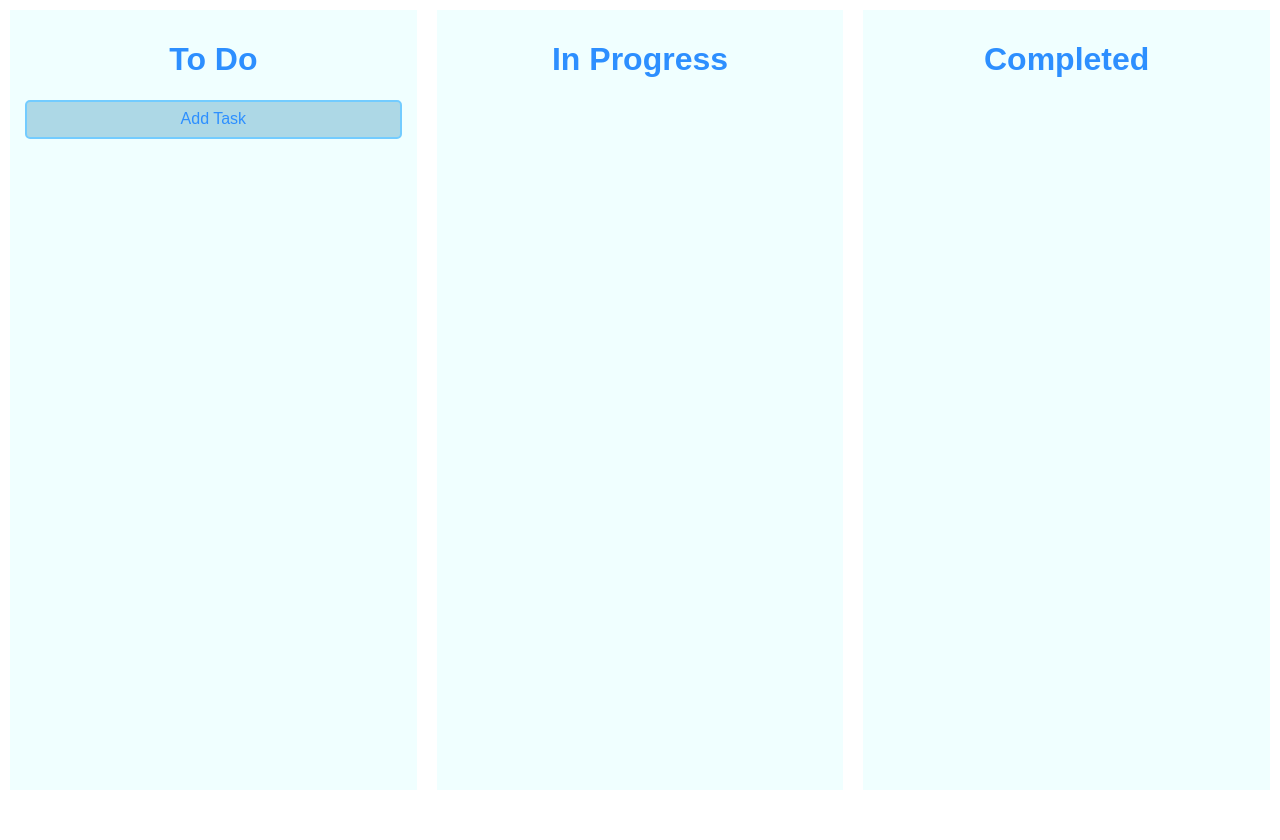
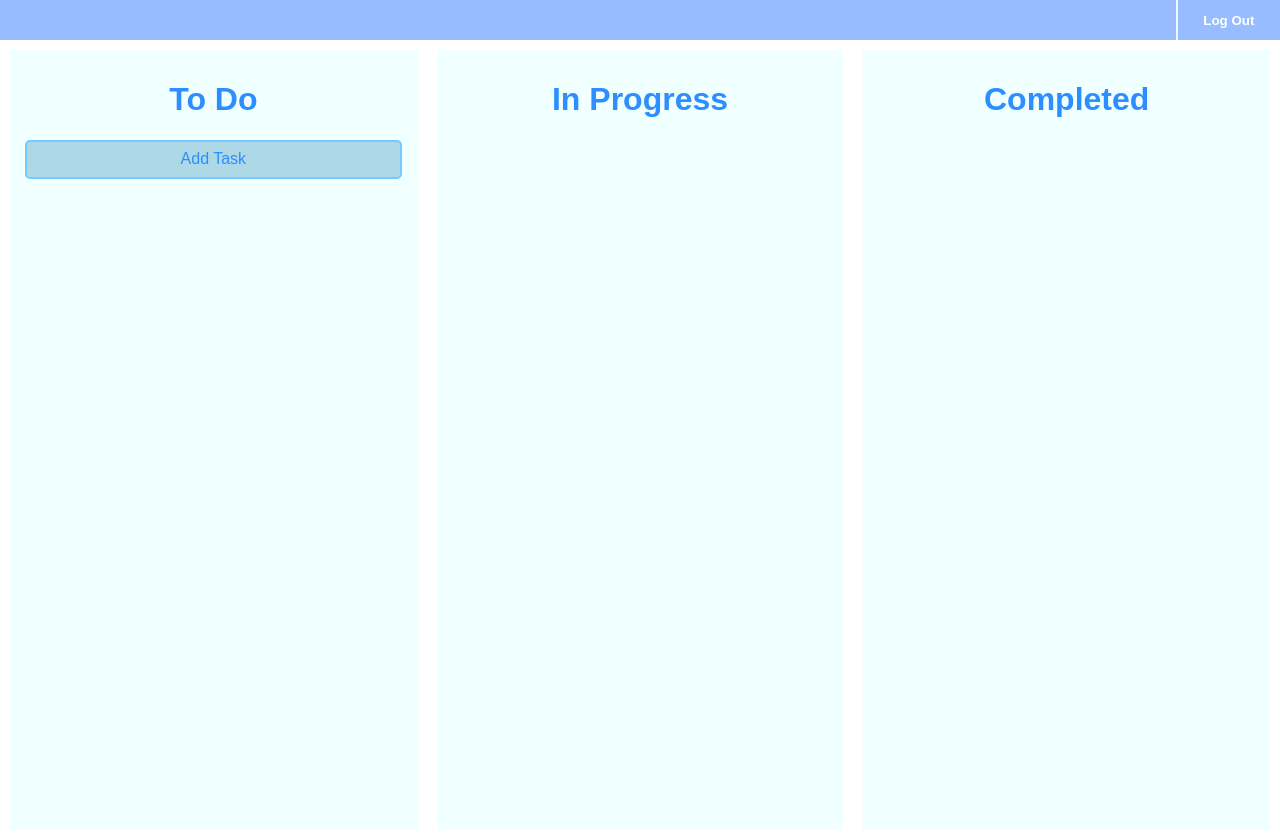
Before and after one commit to lgorDiniz/Drag-n-Drop, a plain HTML site: page tasks.html in a window 1280 px wide. Before the commit the page ends 800 px from the top, so only its background shows below. Drawn offline with Linux system fonts and the light colour scheme; no server answers.

Commit message:
Added Logout and Username
Added a Log Out button and implemented the creation of a username when creating a new user.
Also added a Welcome "Username" to the tasks page.

```diff
--- a/css/tasks.css
+++ b/css/tasks.css
@@ -2,6 +2,51 @@ html, body{
     height: 100%;
     margin: auto;
     padding: 0;
+}
+
+#topBar{
+    height: 5%;
+}
+
+.topBar{
+    display: flex;
+    flex-direction: row;
+    background-color: rgb(151, 188, 255);
+    justify-content: space-between;
+    align-items: center;
+    color: white;
+    height: 100%;
+    font-family: Arial, Helvetica, sans-serif;
+}
+
+#userName{
+    margin-left: 2%;
+}
+
+#logout{
+    display:flex;
+    align-items: center;
+    justify-content: center;
+    background-color: rgb(151, 188, 255);
+    border: none;
+    height: 100%;
+    padding-right: 2%;
+    padding-left: 2%;
+    font-weight: bold;
+    color: white;
+    border-style: solid;
+    border-width: 0 0 0 2px;
+    border-color: aliceblue;
+}
+
+#logout:hover{
+    background-color: rgb(94, 151, 255);
+    color: white;
+    cursor: pointer;
+}
+
+#logout:active{
+    background-color: rgb(151, 188, 255);
 }
 
 #content{
--- a/js/tasks.js
+++ b/js/tasks.js
@@ -1,21 +1,39 @@
 import { auth } from "./firebaseConfig.js";
 import { addTask, getTasks, updateTask } from "./database.js";
-import { onAuthStateChanged } from "https://www.gstatic.com/firebasejs/11.9.1/firebase-auth.js";
+import { onAuthStateChanged, signOut } from "https://www.gstatic.com/firebasejs/11.9.1/firebase-auth.js";
 
 let currentUser = null;
+
 
 document.addEventListener("DOMContentLoaded", () => {
   onAuthStateChanged(auth, async (user) => {
     if (user) {
+      const userName = user.displayName;
       currentUser = user;
       const tasks = await getTasks(user);
+      const userField = document.getElementById("userName");
+
+      userField.innerText = `Welcome ${userName}`
       tasks.forEach(renderTask);
       setupTaskPage();
     } else {
       window.location.href = "index.html";
     }
   });
+
+  const logoutButton = document.getElementById("logout");
+
+  logoutButton.addEventListener("click", logout);
 });
+
+async function logout() {
+  await signOut(auth);
+  currentUser = null;
+  window.location.href = "./index.html";
+  console.log(currentUser);
+
+
+}
 
 function setupTaskPage() {
   const addButton = document.querySelector("#todo #showForm");
--- a/tasks.html
+++ b/tasks.html
@@ -8,13 +8,14 @@
     <script src="https://www.gstatic.com/firebasejs/11.9.1/firebase.js" defer></script>
     <script type="module" src="./js/tasks.js" defer></script>
 
-
-    <!--
-        Ideas to be added to the project:
-        1. Login page.
-    -->
 </head>
 <body>
+    <nav id="topBar">
+        <div class="topBar">
+            <h1 id="userName"></h1>
+            <button id="logout">Log Out</button>
+        </div>
+    </nav>
     <div id="content">
         <div id="todo" class="task">
             <h1>To Do</h1>
```
Also changed, not shown: js/login.js (+9 -8 lines), js/firebaseConfig.js (line endings or trailing spaces).
